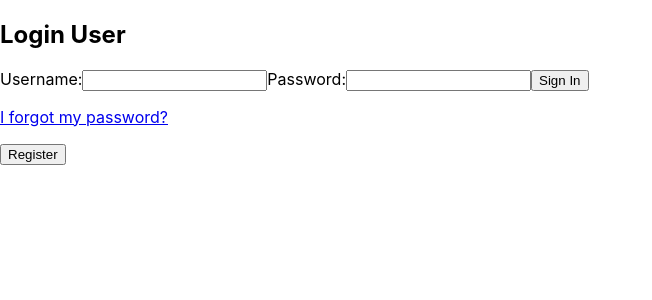
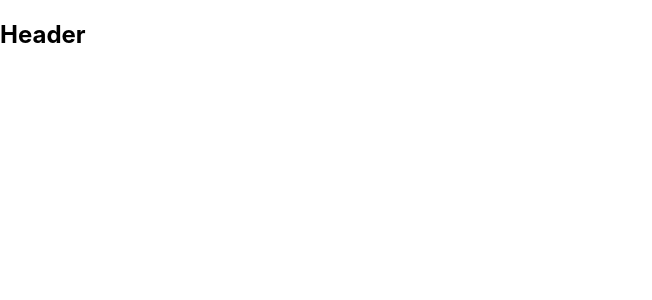
Before and after one commit to leutamo/conectatech, a React (Create React App) app: page / in a window 1280 px wide. Shown: the top 300 px of the page, without its empty margins (0-652 px from the left). Built offline with nearby package versions, Linux system fonts and the light colour scheme.

Commit message:
header component squeleton

```diff
--- a/src/App.js
+++ b/src/App.js
@@ -3,11 +3,12 @@ import { Route, Routes } from 'react-router-dom';
 import { Link } from 'react-router-dom';
 
 import Login from './pages/login/Login.component'
+import Header from './pages/header/Header.component';
 
 function App() {
   return (
     <Routes>
-      <Route exact path='/' element={<Login/>} />
+      <Route exact path='/' element={<Header/>} />
     </Routes>
   );
 }
--- a/src/pages/header/Header.component.jsx
+++ b/src/pages/header/Header.component.jsx
@@ -0,0 +1,9 @@
+import React from "react";
+
+const Header = () => {
+    return(
+        <h2>Header</h2>
+    );
+}
+
+export default Header;
```
